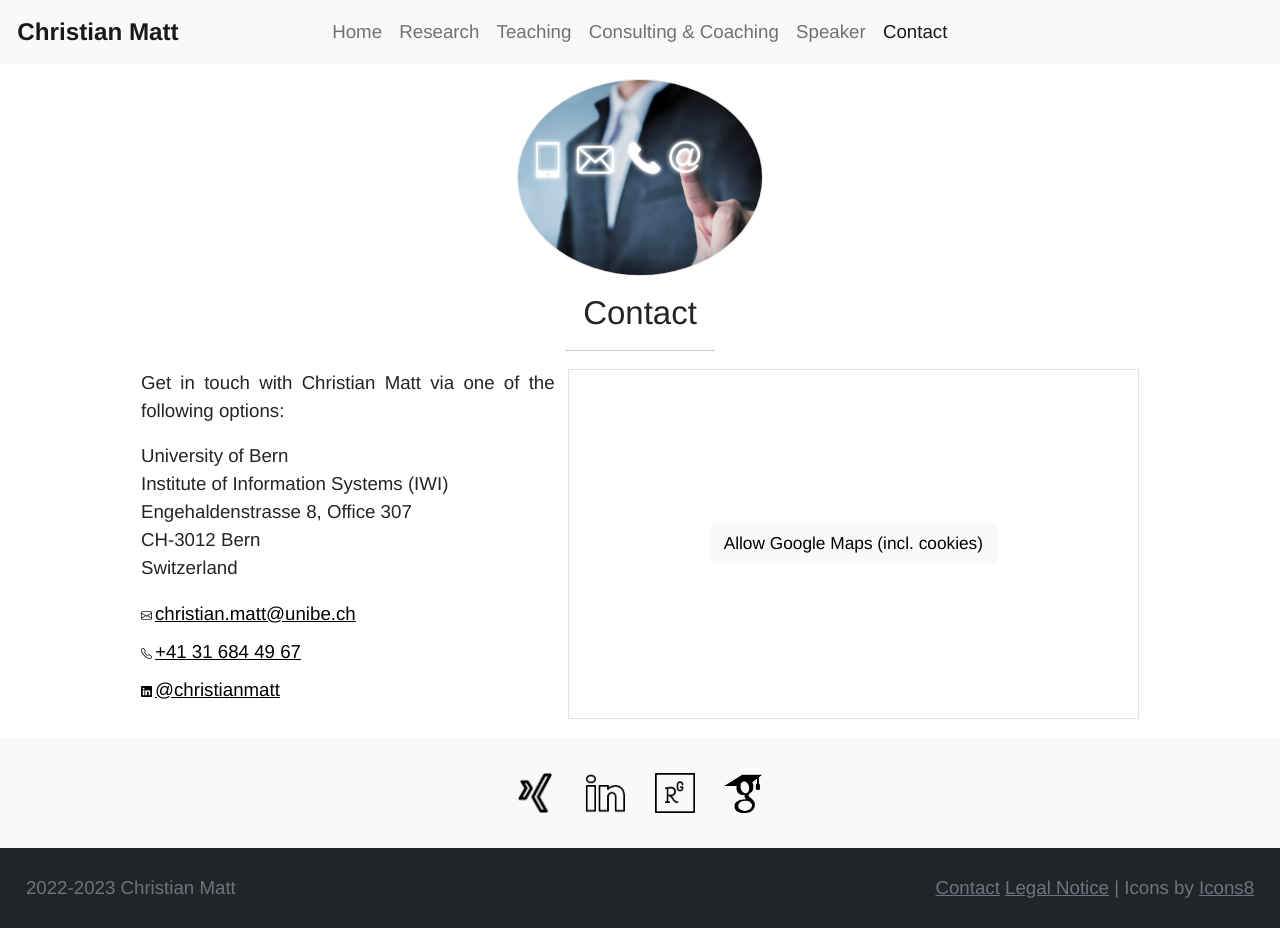
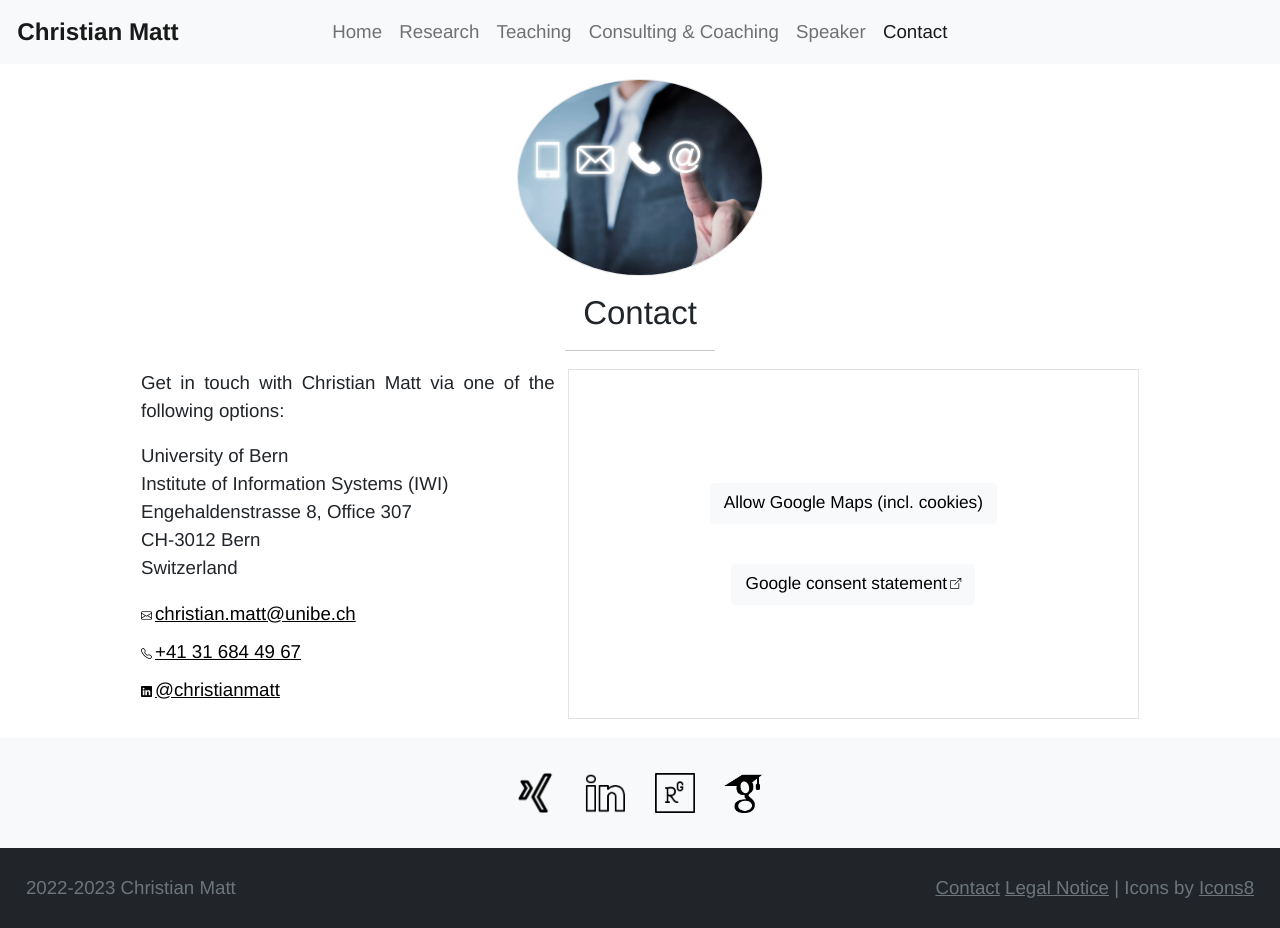
Before and after one commit to christian-matt/christian-matt.github.io, a Jekyll site: the page built from contact.html, in a window 1280 px wide and 928 px high. Built offline with Jekyll 4.4.1, drawn with Linux system fonts in a browser that asks for light colours.

Commit message:
Add link to Google consent statement.

```diff
--- a/_sass/theme.scss
+++ b/_sass/theme.scss
@@ -171,7 +171,7 @@ a.publication-item:hover {
 }
 
 #map {
-  height: 350px;
+  height: 350px !important;
   width: 100%;
   margin-top: 20px;
 }
@@ -180,11 +180,18 @@ a.publication-item:hover {
   border: $border-custom;
   display: flex;
   align-items: center;
-  height: 350px;
+  height: 350px !important;
 }
 
-#consent-button {
+.consent-form {
   margin: auto !important;
+  text-align: center;
+  padding-left: 20px;
+  padding-right: 20px;
+}
+
+.consent-button {
+  margin: 20px !important;
 }
 
 iframe {
--- a/assets/js/scripts.js
+++ b/assets/js/scripts.js
@@ -3,7 +3,10 @@
 * Loads Google Maps centered on IWI.
 */
 function loadGoogleMaps() {
-    document.getElementById("consent-button").remove();
+    //remove consent buttons
+    $('.consent-form').remove();
+
+    // load map
     let map = document.createElement('iframe');
     map.src = 'https://www.google.com/maps/embed/v1/place?q=place_id:ChIJITeQkZU5jkcRlMn9N-tL7xE&key=AIzaSyCvO97-2YNPsZ1r2Q6YttgESTUahpGBsNc&zoom=17'
     map.id = 'map'
--- a/contact.html
+++ b/contact.html
@@ -22,7 +22,10 @@ image: contact.webp
     </div>
     <div class="col-lg-7">
         <div id="map-container">
-            <button id="consent-button" type="button" class="btn btn-light" onclick='loadGoogleMaps()'>Allow Google Maps (incl. cookies)</button>
+            <form class="consent-form">
+                <button type="button" class="btn btn-light consent-button" onclick='loadGoogleMaps()'>Allow Google Maps (incl. cookies)</button>
+                <a target="_blank" type="button" class="btn btn-light consent-button" href="https://consent.google.com/m?continue=https://maps.google.com/maps?t%3Dm%26hl%3Den-US%26gl%3DUS%26cid%3D1292335091707398548&gl=CH&m=0&pc=m&uxe=eomtm&cm=2&hl=en&src=1">Google consent statement<i class="bi bi-box-arrow-up-right icon-link"></i></a>
+            </form>
         </div>
     </div>
 </div>
```
